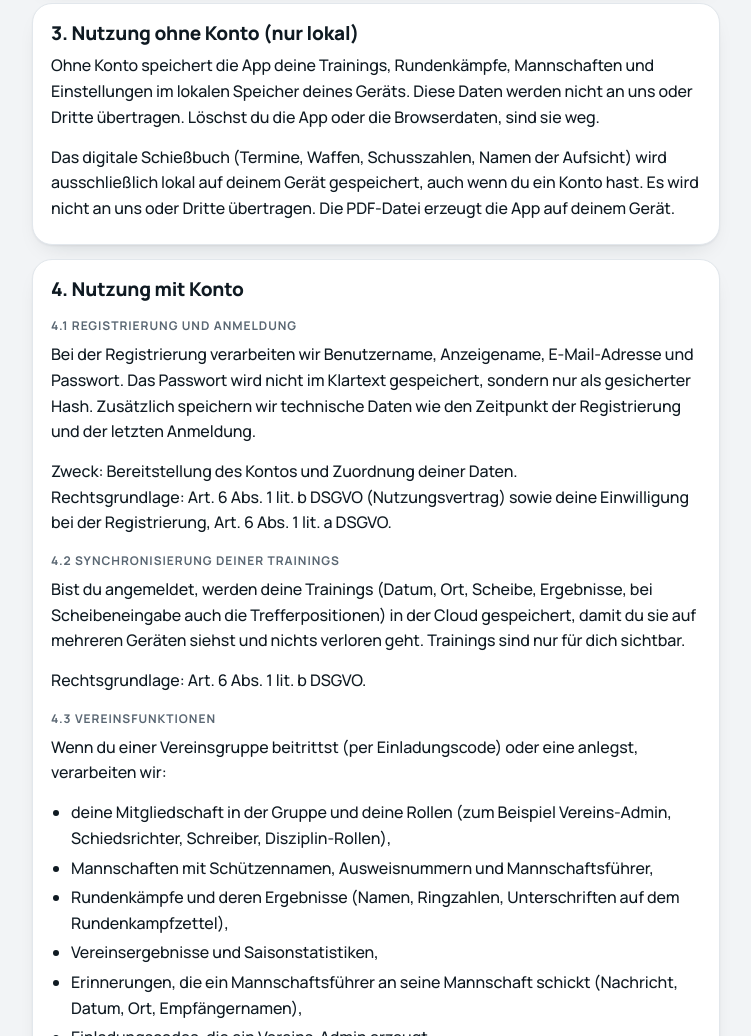
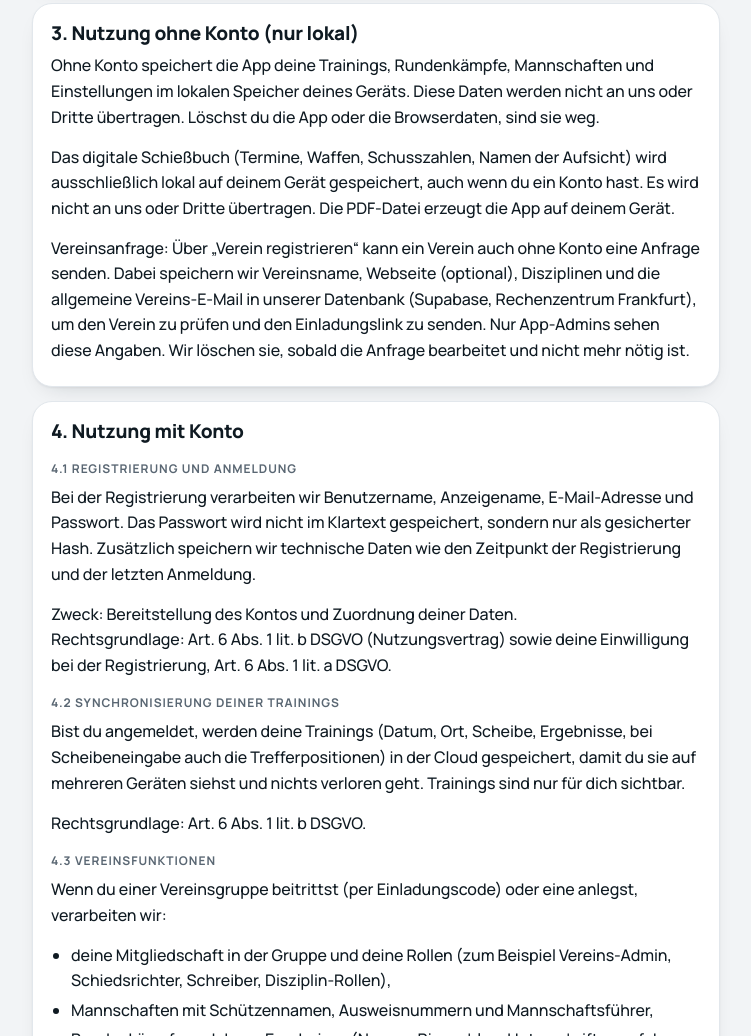
Before and after one commit to schuetzentracker-app/schuetzentracker, a plain HTML site: page datenschutz.html in a window 1280 px wide. Shown: the part 772-1808 px from the top of the page, without its empty margins (264-1015 px from the left). Drawn offline with Linux system fonts and the light colour scheme.

Commit message:
Add files via upload

```diff
--- a/datenschutz.html
+++ b/datenschutz.html
@@ -11,7 +11,7 @@
 <section class="card"><h2>2. Überblick: Was die App macht</h2>
 <p>SchützenTracker ist eine App zum Erfassen von Trainings und Rundenkämpfen im Schießsport (Bogen, Luftgewehr, Sportpistole, Luftpistole). Du kannst die App ohne Konto nutzen. Dann bleiben alle Daten ausschließlich auf deinem Gerät. Mit einem Konto kannst du außerdem Vereinsgruppen beitreten und Daten mit dieser Gruppe teilen. Die Vereinsgruppen legen die Nutzer selbst an. Betreiber der App ist ausschließlich der oben genannte Verantwortliche, ein Sportverein ist nicht beteiligt.</p></section>
 <section class="card"><h2>3. Nutzung ohne Konto (nur lokal)</h2>
-<p>Ohne Konto speichert die App deine Trainings, Rundenkämpfe, Mannschaften und Einstellungen im lokalen Speicher deines Geräts. Diese Daten werden nicht an uns oder Dritte übertragen. Löschst du die App oder die Browserdaten, sind sie weg.</p><p>Das digitale Schießbuch (Termine, Waffen, Schusszahlen, Namen der Aufsicht) wird ausschließlich lokal auf deinem Gerät gespeichert, auch wenn du ein Konto hast. Es wird nicht an uns oder Dritte übertragen. Die PDF-Datei erzeugt die App auf deinem Gerät.</p></section>
+<p>Ohne Konto speichert die App deine Trainings, Rundenkämpfe, Mannschaften und Einstellungen im lokalen Speicher deines Geräts. Diese Daten werden nicht an uns oder Dritte übertragen. Löschst du die App oder die Browserdaten, sind sie weg.</p><p>Das digitale Schießbuch (Termine, Waffen, Schusszahlen, Namen der Aufsicht) wird ausschließlich lokal auf deinem Gerät gespeichert, auch wenn du ein Konto hast. Es wird nicht an uns oder Dritte übertragen. Die PDF-Datei erzeugt die App auf deinem Gerät.</p><p>Vereinsanfrage: Über „Verein registrieren“ kann ein Verein auch ohne Konto eine Anfrage senden. Dabei speichern wir Vereinsname, Webseite (optional), Disziplinen und die allgemeine Vereins-E-Mail in unserer Datenbank (Supabase, Rechenzentrum Frankfurt), um den Verein zu prüfen und den Einladungslink zu senden. Nur App-Admins sehen diese Angaben. Wir löschen sie, sobald die Anfrage bearbeitet und nicht mehr nötig ist.</p></section>
 <section class="card"><h2>4. Nutzung mit Konto</h2>
 <h3>4.1 Registrierung und Anmeldung</h3>
 <p>Bei der Registrierung verarbeiten wir Benutzername, Anzeigename, E-Mail-Adresse und Passwort. Das Passwort wird nicht im Klartext gespeichert, sondern nur als gesicherter Hash. Zusätzlich speichern wir technische Daten wie den Zeitpunkt der Registrierung und der letzten Anmeldung.</p>
```
